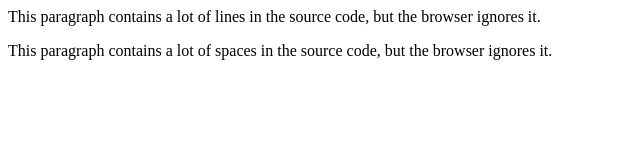
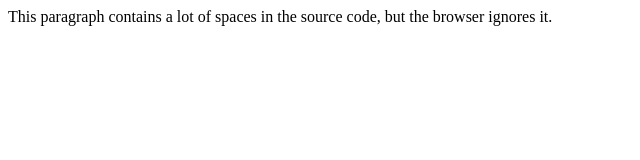
Before and after one commit to Misa2821414124124523/Misa2821414124124523.github.io, a plain HTML site: page index.html in a window 1280 px wide. Shown: the whole page, without its empty margins (0-640 px from the left). Drawn offline with Linux system fonts and the light colour scheme.

Commit message:
Update index.html

```diff
--- a/index.html
+++ b/index.html
@@ -1,11 +1,3 @@
-<p>
-This paragraph
-contains a lot of lines
-in the source code,
-but the browser
-ignores it.
-</p>
-
 <p>
 This paragraph
 contains         a lot of spaces
```
